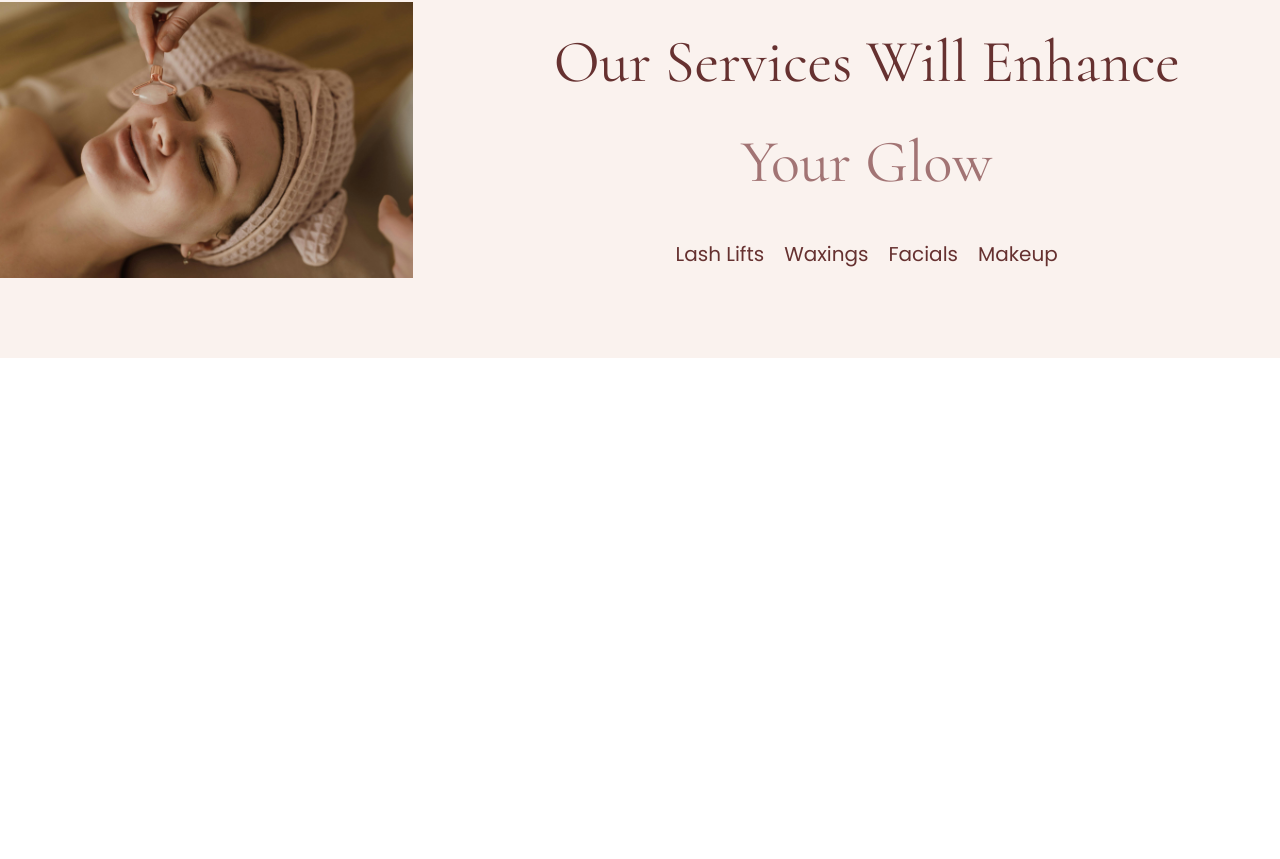
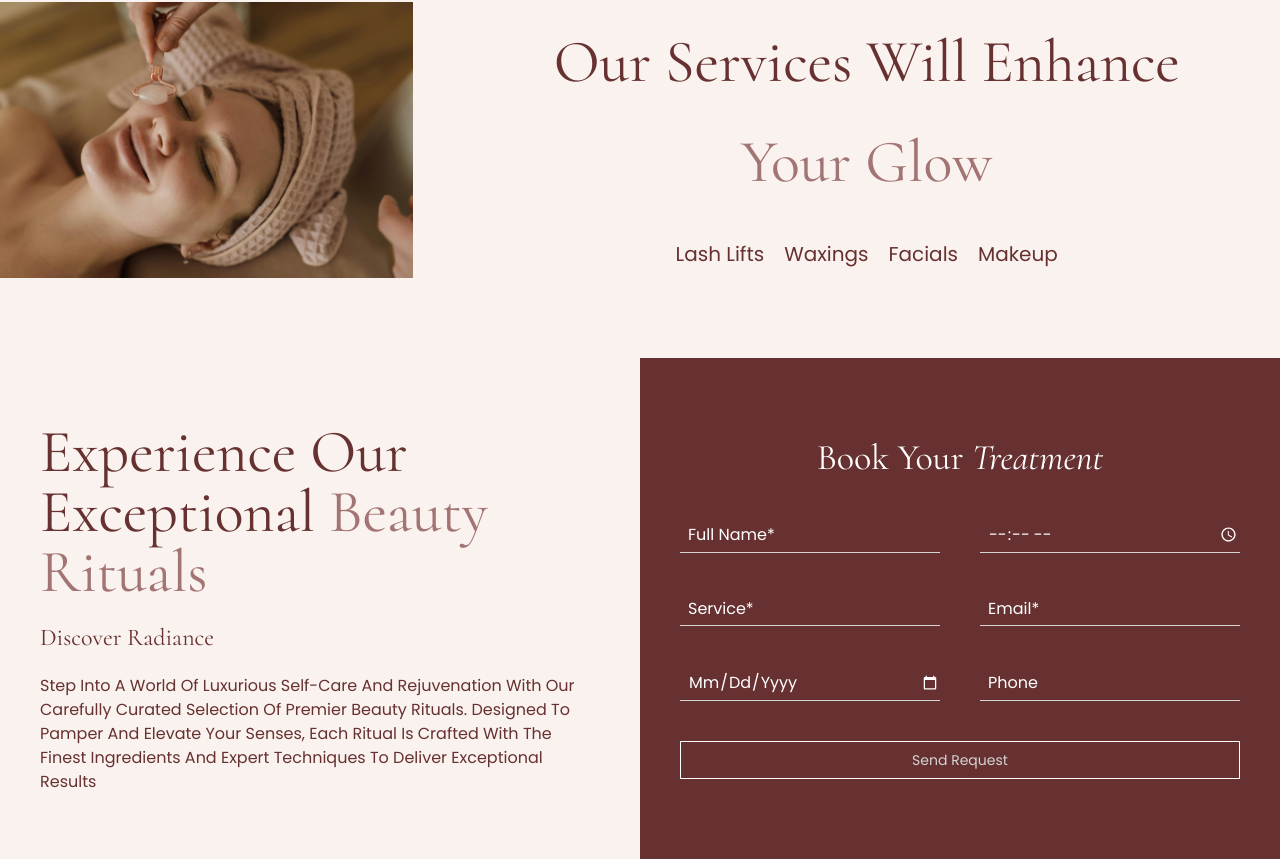
Before and after one commit to joseph-lang7/MJ-Beauty-Bar, a React (Vite) app: page / in a window 1280 px wide. Shown: the part 1508-2367 px from the top of the page. Before the commit the page ends 1866 px from the top, so only its background shows below. Built offline with nearby package versions, Linux system fonts and the light colour scheme.

Commit message:
Implement contact form section

```diff
--- a/src/App.css
+++ b/src/App.css
@@ -7,3 +7,9 @@
 html {
   font-family: Cormorant, serif;
 }
+input[type="date"]::-webkit-calendar-picker-indicator {
+  filter: invert(1);
+}
+input[type="time"]::-webkit-calendar-picker-indicator {
+  filter: invert(1);
+}
--- /dev/null
+++ b/src/components/contact-form/components/input.jsx
@@ -0,0 +1,17 @@
+import PropTypes from "prop-types";
+const Input = ({ placeholder, type }) => {
+  return (
+    <input
+      className="bg-transparent focus:outline-none border-b-[1px] border-b-neutral-300 font-[poppins] pl-2 py-1 capitalize focus:border-b-white placeholder-white transition-colors duration-300"
+      type={type}
+      placeholder={placeholder}
+    />
+  );
+};
+
+Input.propTypes = {
+  placeholder: PropTypes.string,
+  type: PropTypes.string,
+};
+
+export default Input;
--- /dev/null
+++ b/src/components/contact-form/contact-form.jsx
@@ -0,0 +1,38 @@
+import Input from "./components/input";
+const ContactForm = () => {
+  return (
+    <div className="flex flex-col md:flex-row h-full md:items-center">
+      <div className="flex-1 px-10 w-full h-full justify-center flex flex-col gap-5 capitalize pb-20 md:pb-0">
+        <h2 className="text-4xl sm:text-6xl">
+          Experience our exceptional{" "}
+          <span className="text-[#A27474]">beauty rituals</span>
+        </h2>
+        <h3 className="text-2xl">Discover Radiance</h3>
+        <p className="font-[poppins] max-w-[600px]">
+          Step into a world of luxurious self-care and rejuvenation with our
+          carefully curated selection of premier beauty rituals. Designed to
+          pamper and elevate your senses, each ritual is crafted with the finest
+          ingredients and expert techniques to deliver exceptional results
+        </p>
+      </div>
+      <form className="flex-1 w-full bg-[#663130] h-full text-white py-20 px-10">
+        <h3 className="capitalize text-center text-4xl mb-10">
+          book your <span className="italic">treatment</span>
+        </h3>
+        <div className="w-full grid grid-cols-1 md:grid-cols-2 mt-3 gap-10">
+          <Input type="text" placeholder="full name*" />
+          <Input type="time" placeholder="time*" />
+          <Input type="text" placeholder="service*" />
+          <Input type="text" placeholder="email*" />
+          <Input type="date" placeholder="date*" />
+          <Input type="text" placeholder="phone" />
+        </div>
+        <button className="w-full capitalize text-neutral-300 bg-transparent border-[1px] border-white mt-10 py-2 font-[poppins] text-sm hover:bg-white hover:text-[#663130] transition-colors duration-500">
+          send request
+        </button>
+      </form>
+    </div>
+  );
+};
+
+export default ContactForm;
--- a/src/pages/home.jsx
+++ b/src/pages/home.jsx
@@ -1,12 +1,14 @@
 import Hero from "../components/hero/hero";
 import WeProvideBanner from "../components/we-provide-banner/we-provide-banner";
 import OurServices from "../components/our-services/our-services";
+import ContactForm from "../components/contact-form/contact-form";
 const HomePage = () => {
   return (
     <>
       <Hero />
       <WeProvideBanner />
       <OurServices />
+      <ContactForm />
     </>
   );
 };
```
